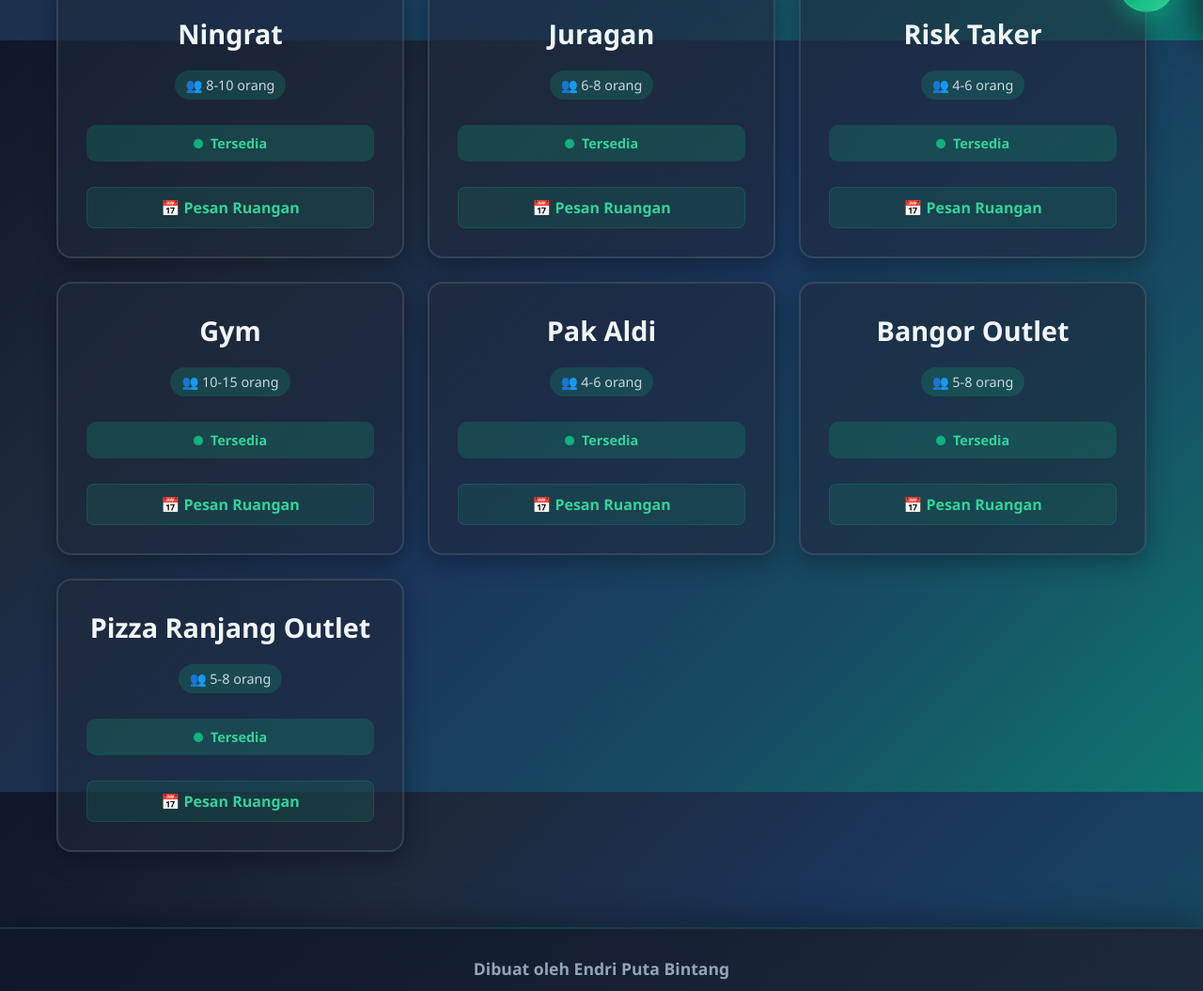
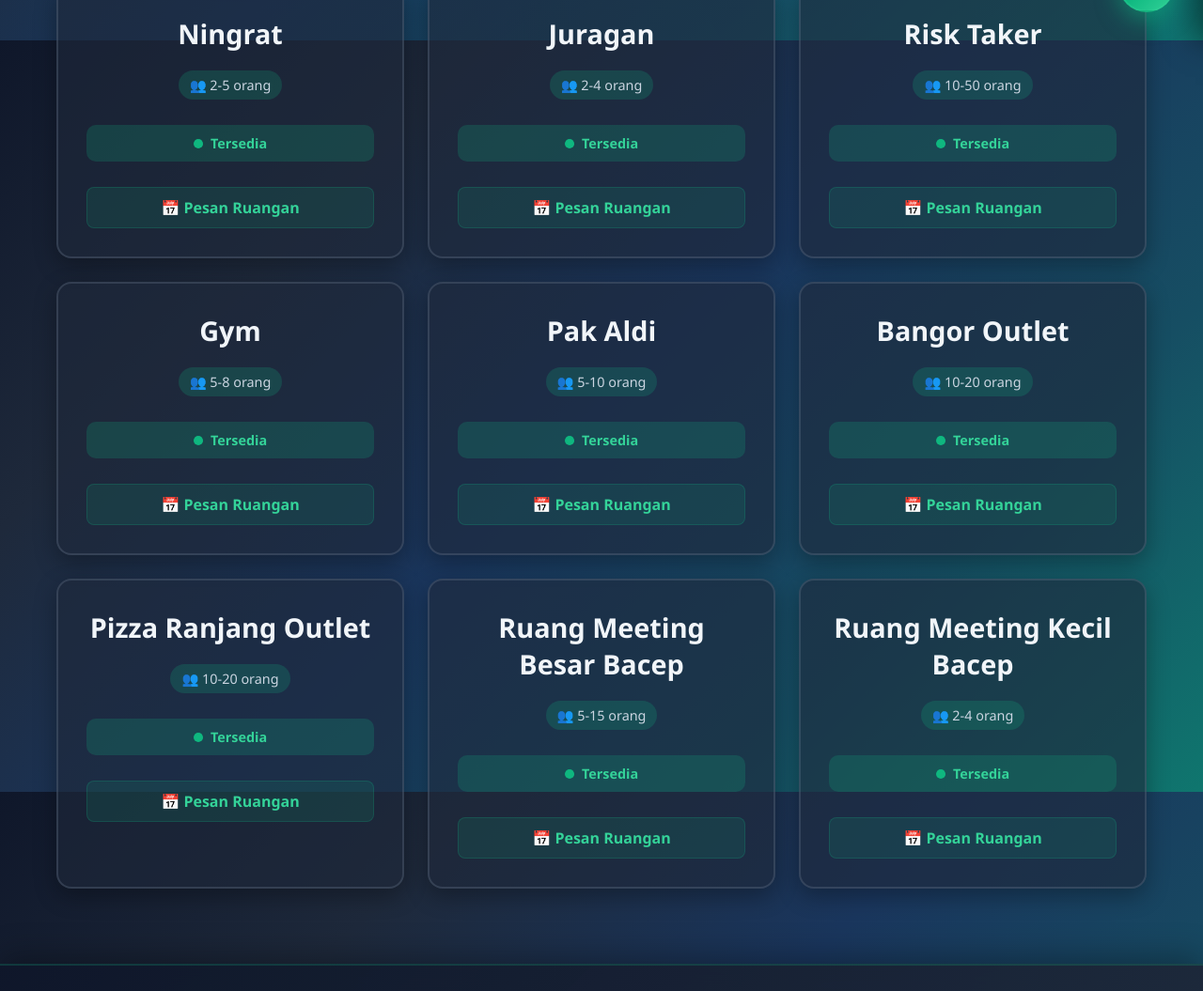
Before and after one commit to putabintang8-coder/meetreservationapp, a plain HTML site: page index.html in a window 1280 px wide. Shown: the part 757-1812 px from the top of the page at 94% size. Drawn offline with Linux system fonts and the light colour scheme; no server answers.

Commit message:
sixcommit

```diff
--- a/index.html
+++ b/index.html
@@ -54,6 +54,7 @@
                 opacity: 0;
                 transform: translateY(-20px);
             }
+
             to {
                 opacity: 1;
                 transform: translateY(0);
@@ -93,6 +94,7 @@
                 opacity: 0;
                 transform: translateX(-20px);
             }
+
             to {
                 opacity: 1;
                 transform: translateX(0);
@@ -122,6 +124,7 @@
                 opacity: 0;
                 transform: translateX(20px);
             }
+
             to {
                 opacity: 1;
                 transform: translateX(0);
@@ -172,9 +175,11 @@
                 opacity: 0;
                 transform: scale(0.3) translateY(50px);
             }
+
             50% {
                 transform: scale(1.05);
             }
+
             100% {
                 opacity: 1;
                 transform: scale(1) translateY(0);
@@ -514,19 +519,48 @@
                 opacity: 0;
                 transform: translateY(30px);
             }
+
             to {
                 opacity: 1;
                 transform: translateY(0);
             }
         }
 
-        .room-card:nth-child(1) { animation-delay: 0.1s; }
-        .room-card:nth-child(2) { animation-delay: 0.2s; }
-        .room-card:nth-child(3) { animation-delay: 0.3s; }
-        .room-card:nth-child(4) { animation-delay: 0.4s; }
-        .room-card:nth-child(5) { animation-delay: 0.5s; }
-        .room-card:nth-child(6) { animation-delay: 0.6s; }
-        .room-card:nth-child(7) { animation-delay: 0.7s; }
+        .room-card:nth-child(1) {
+            animation-delay: 0.1s;
+        }
+
+        .room-card:nth-child(2) {
+            animation-delay: 0.2s;
+        }
+
+        .room-card:nth-child(3) {
+            animation-delay: 0.3s;
+        }
+
+        .room-card:nth-child(4) {
+            animation-delay: 0.4s;
+        }
+
+        .room-card:nth-child(5) {
+            animation-delay: 0.5s;
+        }
+
+        .room-card:nth-child(6) {
+            animation-delay: 0.6s;
+        }
+
+        .room-card:nth-child(7) {
+            animation-delay: 0.7s;
+        }
+
+        .room-card:nth-child(8) {
+            animation-delay: 0.8s;
+        }
+
+        .room-card:nth-child(9) {
+            animation-delay: 0.9s;
+        }
 
         .room-card::before {
             content: '';
@@ -745,6 +779,7 @@
                 opacity: 0;
                 transform: translateX(-20px);
             }
+
             to {
                 opacity: 1;
                 transform: translateX(0);
@@ -815,9 +850,17 @@
             animation: slideUp 0.5s ease-out backwards;
         }
 
-        .schedule-date-group .schedule-item:nth-child(2) { animation-delay: 0.1s; }
-        .schedule-date-group .schedule-item:nth-child(3) { animation-delay: 0.2s; }
-        .schedule-date-group .schedule-item:nth-child(4) { animation-delay: 0.3s; }
+        .schedule-date-group .schedule-item:nth-child(2) {
+            animation-delay: 0.1s;
+        }
+
+        .schedule-date-group .schedule-item:nth-child(3) {
+            animation-delay: 0.2s;
+        }
+
+        .schedule-date-group .schedule-item:nth-child(4) {
+            animation-delay: 0.3s;
+        }
 
         .schedule-item::before {
             content: '';
@@ -989,6 +1032,7 @@
                 opacity: 0;
                 transform: translateY(20px);
             }
+
             to {
                 opacity: 1;
                 transform: translateY(0);
@@ -1077,9 +1121,17 @@
             transition: all 0.4s ease;
         }
 
-        .stat-card:nth-child(1) { animation-delay: 0.5s; }
-        .stat-card:nth-child(2) { animation-delay: 0.6s; }
-        .stat-card:nth-child(3) { animation-delay: 0.7s; }
+        .stat-card:nth-child(1) {
+            animation-delay: 0.5s;
+        }
+
+        .stat-card:nth-child(2) {
+            animation-delay: 0.6s;
+        }
+
+        .stat-card:nth-child(3) {
+            animation-delay: 0.7s;
+        }
 
         .stat-card:hover {
             transform: translateY(-8px) scale(1.05);
@@ -1711,7 +1763,7 @@
                 <div class="stats-grid">
                     <div class="stat-card" onclick="showStatModal('total')">
                         <div class="stat-icon building"></div>
-                        <div class="stat-value" id="totalRooms">7</div>
+                        <div class="stat-value" id="totalRooms">9</div>
                         <div class="stat-label">Total Ruangan</div>
                     </div>
                     <div class="stat-card" onclick="showStatModal('available')">
@@ -1735,79 +1787,113 @@
                 <div class="room-card" onclick="showSchedule('Ningrat')" data-room="Ningrat">
                     <div class="room-name">Ningrat</div>
                     <div class="room-info">
-                        <span class="room-capacity">👥 8-10 orang</span>
+                        <span class="room-capacity">👥 2-5 orang</span>
                     </div>
                     <div class="room-status-live" id="status-Ningrat">
                         <span class="status-dot"></span>
                         <span class="status-text">Memuat...</span>
                     </div>
-                    <div class="room-action" onclick="event.stopPropagation(); showBookingModal('Ningrat')">📅 Pesan Ruangan</div>
+                    <div class="room-action" onclick="event.stopPropagation(); showBookingModal('Ningrat')">📅 Pesan
+                        Ruangan</div>
                 </div>
                 <div class="room-card" onclick="showSchedule('Juragan')" data-room="Juragan">
                     <div class="room-name">Juragan</div>
                     <div class="room-info">
-                        <span class="room-capacity">👥 6-8 orang</span>
+                        <span class="room-capacity">👥 2-4 orang</span>
                     </div>
                     <div class="room-status-live" id="status-Juragan">
                         <span class="status-dot"></span>
                         <span class="status-text">Memuat...</span>
                     </div>
-                    <div class="room-action" onclick="event.stopPropagation(); showBookingModal('Juragan')">📅 Pesan Ruangan</div>
+                    <div class="room-action" onclick="event.stopPropagation(); showBookingModal('Juragan')">📅 Pesan
+                        Ruangan</div>
                 </div>
                 <div class="room-card" onclick="showSchedule('Risk Taker')" data-room="Risk Taker">
                     <div class="room-name">Risk Taker</div>
                     <div class="room-info">
-                        <span class="room-capacity">👥 4-6 orang</span>
+                        <span class="room-capacity">👥 10-50 orang</span>
                     </div>
                     <div class="room-status-live" id="status-Risk Taker">
                         <span class="status-dot"></span>
                         <span class="status-text">Memuat...</span>
                     </div>
-                    <div class="room-action" onclick="event.stopPropagation(); showBookingModal('Risk Taker')">📅 Pesan Ruangan</div>
+                    <div class="room-action" onclick="event.stopPropagation(); showBookingModal('Risk Taker')">📅 Pesan
+                        Ruangan</div>
                 </div>
                 <div class="room-card" onclick="showSchedule('Gym')" data-room="Gym">
                     <div class="room-name">Gym</div>
                     <div class="room-info">
-                        <span class="room-capacity">👥 10-15 orang</span>
+                        <span class="room-capacity">👥 5-8 orang</span>
                     </div>
                     <div class="room-status-live" id="status-Gym">
                         <span class="status-dot"></span>
                         <span class="status-text">Memuat...</span>
                     </div>
-                    <div class="room-action" onclick="event.stopPropagation(); showBookingModal('Gym')">📅 Pesan Ruangan</div>
+                    <div class="room-action" onclick="event.stopPropagation(); showBookingModal('Gym')">📅 Pesan Ruangan
+                    </div>
                 </div>
                 <div class="room-card" onclick="showSchedule('Pak Aldi')" data-room="Pak Aldi">
                     <div class="room-name">Pak Aldi</div>
                     <div class="room-info">
-                        <span class="room-capacity">👥 4-6 orang</span>
+                        <span class="room-capacity">👥 5-10 orang</span>
                     </div>
                     <div class="room-status-live" id="status-Pak Aldi">
                         <span class="status-dot"></span>
                         <span class="status-text">Memuat...</span>
                     </div>
-                    <div class="room-action" onclick="event.stopPropagation(); showBookingModal('Pak Aldi')">📅 Pesan Ruangan</div>
+                    <div class="room-action" onclick="event.stopPropagation(); showBookingModal('Pak Aldi')">📅 Pesan
+                        Ruangan</div>
                 </div>
                 <div class="room-card" onclick="showSchedule('Bangor Outlet')" data-room="Bangor Outlet">
                     <div class="room-name">Bangor Outlet</div>
                     <div class="room-info">
-                        <span class="room-capacity">👥 5-8 orang</span>
+                        <span class="room-capacity">👥 10-20 orang</span>
                     </div>
                     <div class="room-status-live" id="status-Bangor Outlet">
                         <span class="status-dot"></span>
                         <span class="status-text">Memuat...</span>
                     </div>
-                    <div class="room-action" onclick="event.stopPropagation(); showBookingModal('Bangor Outlet')">📅 Pesan Ruangan</div>
+                    <div class="room-action" onclick="event.stopPropagation(); showBookingModal('Bangor Outlet')">📅
+                        Pesan Ruangan</div>
                 </div>
                 <div class="room-card" onclick="showSchedule('Pizza Ranjang Outlet')" data-room="Pizza Ranjang Outlet">
                     <div class="room-name">Pizza Ranjang Outlet</div>
                     <div class="room-info">
-                        <span class="room-capacity">👥 5-8 orang</span>
+                        <span class="room-capacity">👥 10-20 orang</span>
                     </div>
                     <div class="room-status-live" id="status-Pizza Ranjang Outlet">
                         <span class="status-dot"></span>
                         <span class="status-text">Memuat...</span>
                     </div>
-                    <div class="room-action" onclick="event.stopPropagation(); showBookingModal('Pizza Ranjang Outlet')">📅 Pesan Ruangan</div>
+                    <div class="room-action"
+                        onclick="event.stopPropagation(); showBookingModal('Pizza Ranjang Outlet')">📅 Pesan Ruangan
+                    </div>
+                </div>
+                <div class="room-card" onclick="showSchedule('Ruang Meeting Besar Bacep')" data-room="Ruang Meeting Besar Bacep">
+                    <div class="room-name">Ruang Meeting Besar Bacep</div>
+                    <div class="room-info">
+                        <span class="room-capacity">👥 5-15 orang</span>
+                    </div>
+                    <div class="room-status-live" id="status-Ruang Meeting Besar Bacep">
+                        <span class="status-dot"></span>
+                        <span class="status-text">Memuat...</span>
+                    </div>
+                    <div class="room-action"
+                        onclick="event.stopPropagation(); showBookingModal('Ruang Meeting Besar Bacep')">📅 Pesan Ruangan
+                    </div>
+                </div>
+                <div class="room-card" onclick="showSchedule('Ruang Meeting Kecil Bacep')" data-room="Ruang Meeting Kecil Bacep">
+                    <div class="room-name">Ruang Meeting Kecil Bacep</div>
+                    <div class="room-info">
+                        <span class="room-capacity">👥 2-4 orang</span>
+                    </div>
+                    <div class="room-status-live" id="status-Ruang Meeting Kecil Bacep">
+                        <span class="status-dot"></span>
+                        <span class="status-text">Memuat...</span>
+                    </div>
+                    <div class="room-action"
+                        onclick="event.stopPropagation(); showBookingModal('Ruang Meeting Kecil Bacep')">📅 Pesan Ruangan
+                    </div>
                 </div>
             </div>
         </div>
@@ -1971,14 +2057,16 @@
                         <p style="font-size: 0.9em; margin-top: 15px; color: #94a3b8;">
                             Detail booking Anda:
                         </p>
-                        <div style="background: rgba(30, 41, 59, 0.6); border-radius: 8px; padding: 15px; margin-top: 12px; text-align: left; font-size: 0.9em;">
+                        <div
+                            style="background: rgba(30, 41, 59, 0.6); border-radius: 8px; padding: 15px; margin-top: 12px; text-align: left; font-size: 0.9em;">
                             <p><strong>Ruangan:</strong> <span id="successRoom"></span></p>
                             <p><strong>Nama:</strong> <span id="successName"></span></p>
                             <p><strong>Tanggal:</strong> <span id="successDate"></span></p>
                             <p><strong>Jam:</strong> <span id="successTime"></span></p>
                             <p><strong>Meeting:</strong> <span id="successTitle"></span></p>
                         </div>
-                        <button class="booking-btn booking-btn-submit" onclick="closeBookingModal()" style="margin-top: 20px;">
+                        <button class="booking-btn booking-btn-submit" onclick="closeBookingModal()"
+                            style="margin-top: 20px;">
                             Tutup
                         </button>
                     </div>
@@ -2015,7 +2103,7 @@
         const CSV_URL = 'https://docs.google.com/spreadsheets/d/e/2PACX-1vTvvHewile8pFiTtk_E11rk27pUGrQUbVrWjwQi45K1VOZC0Kuk_0oKsnIbXGSmtDuinyhS0uOnJjkH/pub?output=csv';
 
         let currentData = [];
-        let allRooms = ['Ningrat', 'Juragan', 'Risk Taker', 'Gym', 'Pak Aldi', 'Bangor Outlet', 'Pizza Ranjang Outlet'];
+        let allRooms = ['Ningrat', 'Juragan', 'Risk Taker', 'Gym', 'Pak Aldi', 'Bangor Outlet', 'Pizza Ranjang Outlet', 'Ruang Meeting Besar Bacep', 'Ruang Meeting Kecil Bacep'];
         let scrollTimeout;
         let isMobile = false;
 
```
